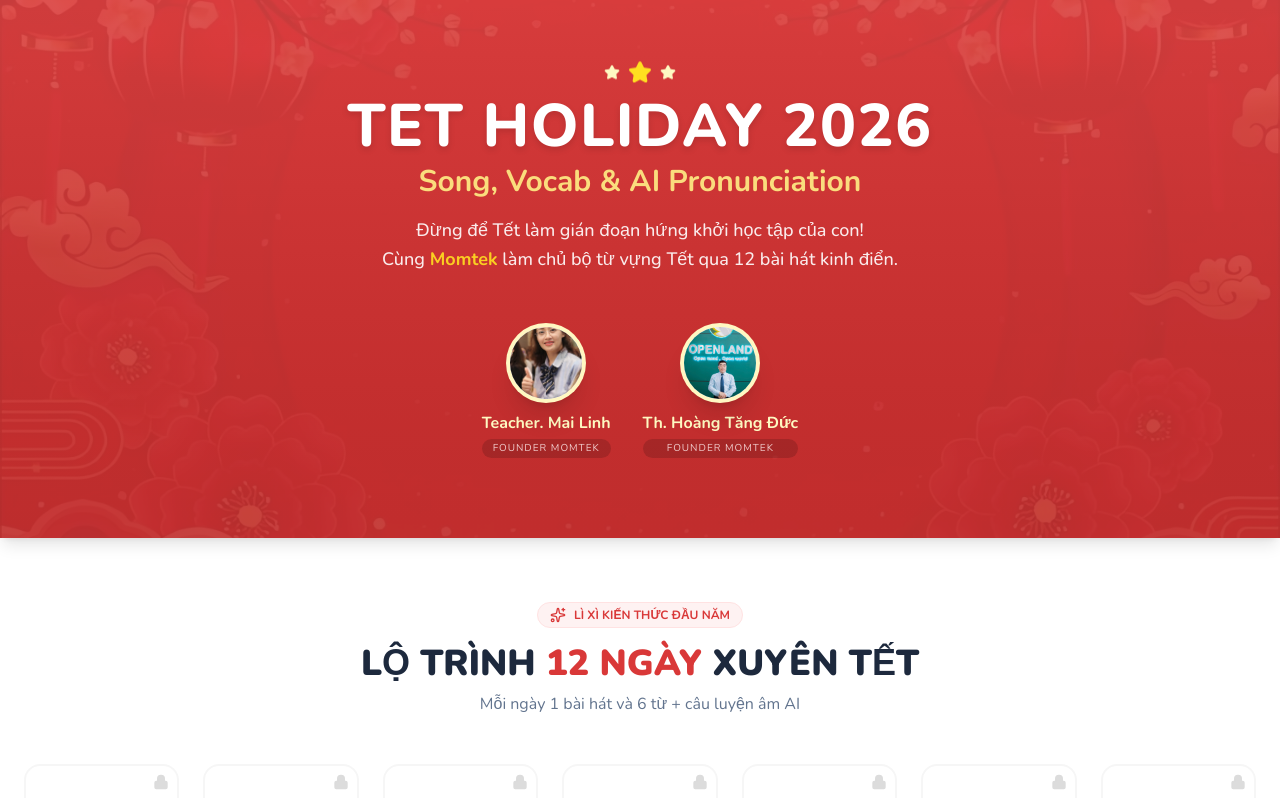
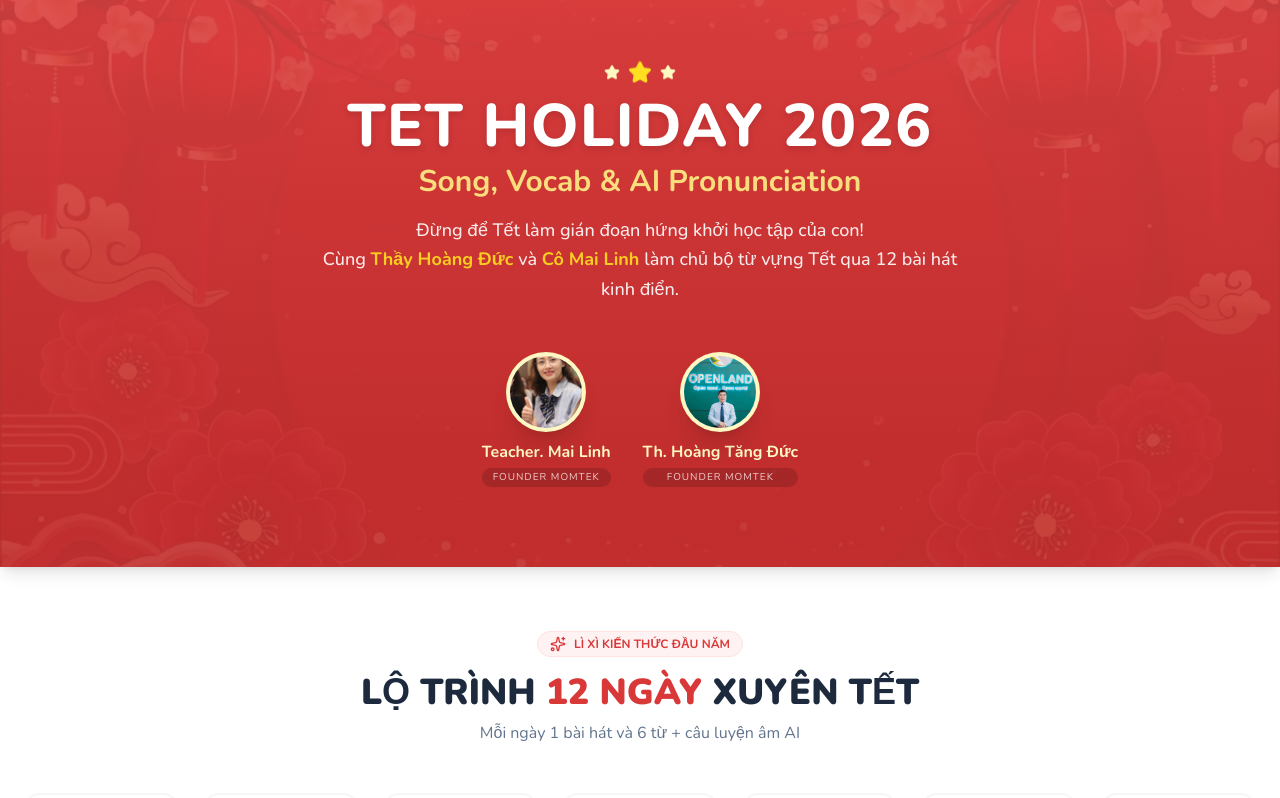
Before and after one commit to duykhanh-tran/momtek-event, a Next.js app in the folder frontend/: page / in a window 1280 px wide. Shown: the top 798 px of the page. Built offline with nearby package versions, Linux system fonts and the light colour scheme; no server answers.

Commit message:
Version-Final-2

```diff
--- a/frontend/src/app/page.tsx
+++ b/frontend/src/app/page.tsx
@@ -64,7 +64,7 @@
 
           <p className="text-sm md:text-lg max-w-2xl leading-relaxed opacity-90 mb-8 font-medium px-2">
             Đừng để Tết làm gián đoạn hứng khởi học tập của con! <br className="hidden md:block" />
-            Cùng <span className="font-bold text-yellow-300">Momtek</span> làm chủ bộ từ vựng Tết qua 12 bài hát kinh điển.
+            Cùng <span className="font-bold text-yellow-300">Thầy Hoàng Đức </span> và <span className="font-bold text-yellow-300">Cô Mai Linh </span> làm chủ bộ từ vựng Tết qua 12 bài hát kinh điển.
           </p>
 
           <div className="flex flex-row justify-center items-start gap-6 md:gap-8 mt-4">
```
